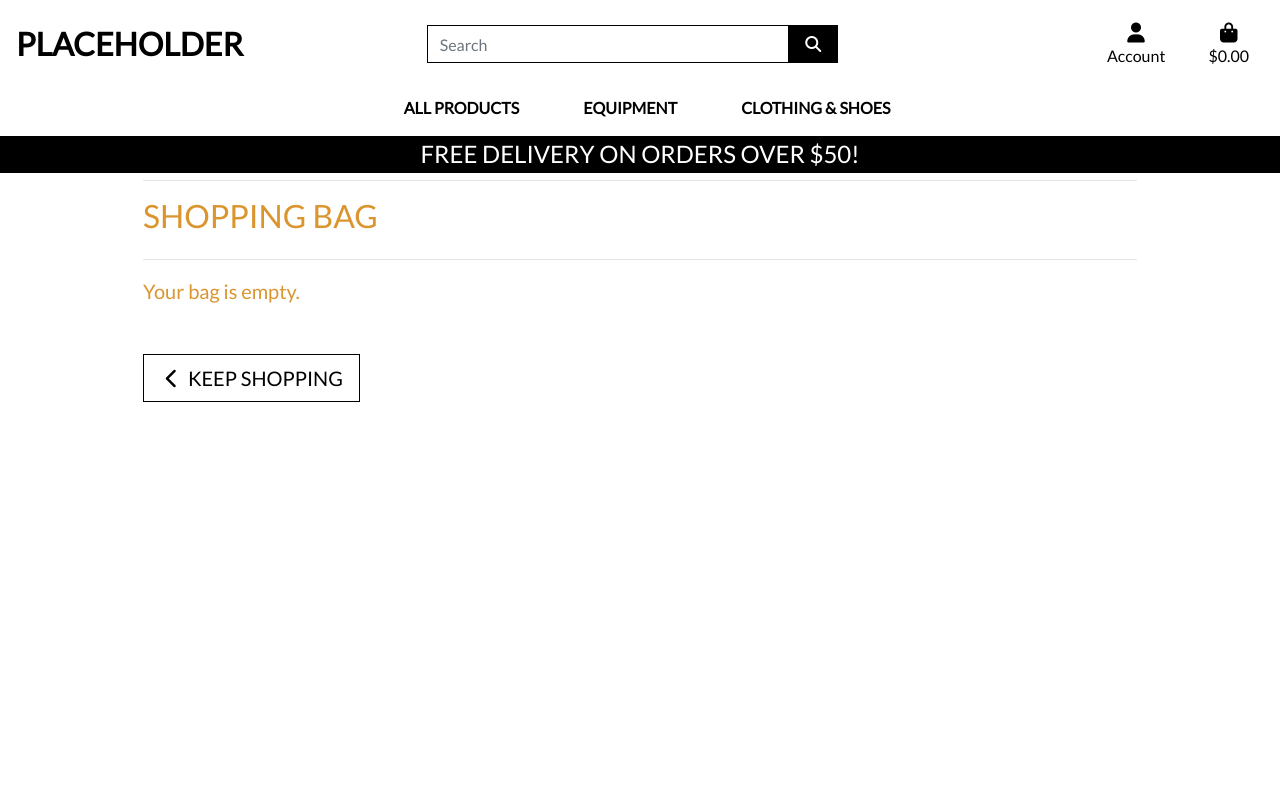
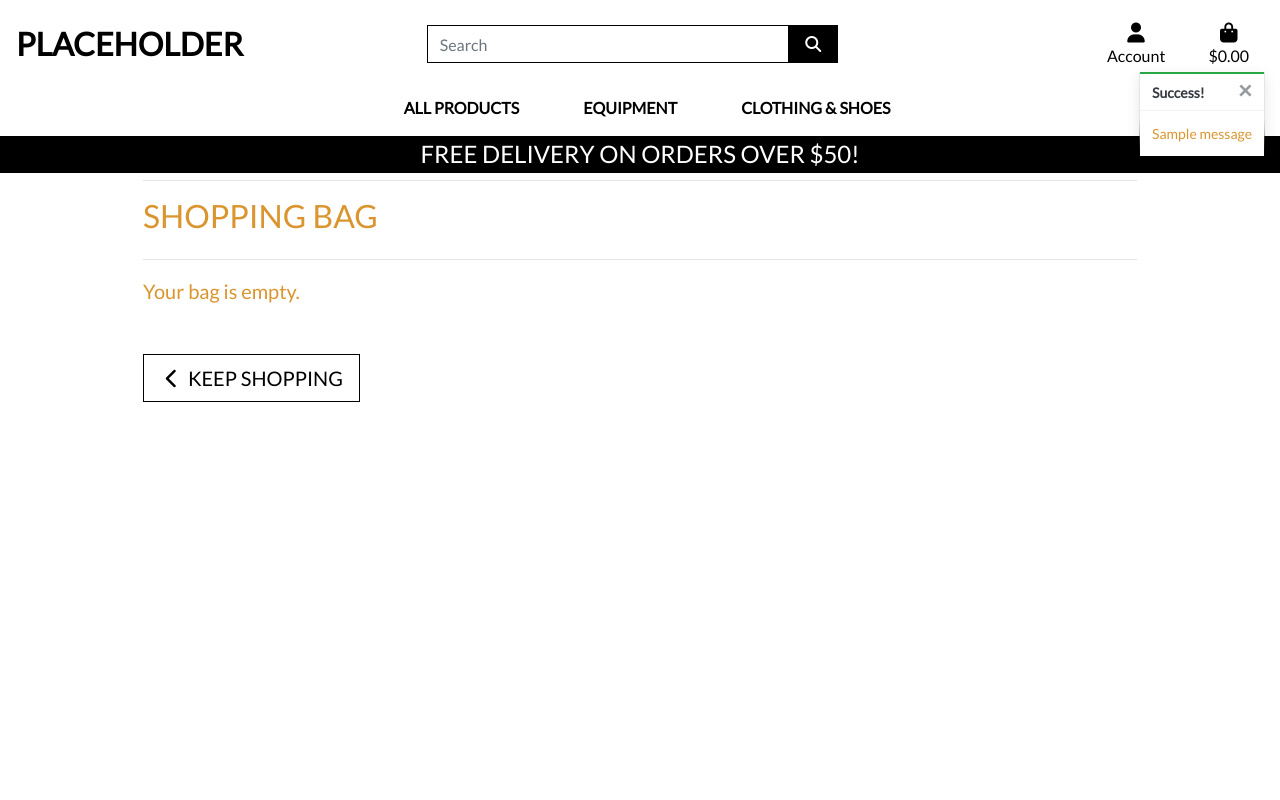
Before and after one commit to Code-Institute-Submissions/DaniellaMinyo-Milestone4, a Django app: page /bag/ in a window 1280 px wide. Run offline with Django 3.2, Linux system fonts and the light colour scheme; tables that the repository leaves empty hold one stand-in row (values such as "Sample post"); one stand-in notice (Sample message) is shown; some libraries are stand-ins or nearby versions.

Commit message:
add toasts

```diff
--- a/Milestone4/settings.py
+++ b/Milestone4/settings.py
@@ -79,6 +79,8 @@ TEMPLATES = [
         },
     },
 ]
+
+MESSAGE_STORAGE = 'django.contrib.messages.storage.session.SessionStorage'
 
 AUTHENTICATION_BACKENDS = [
     # Needed to login by username in Django admin, regardless of `allauth`
--- a/bag/views.py
+++ b/bag/views.py
@@ -1,5 +1,7 @@
 from django.shortcuts import render, redirect, reverse, HttpResponse
+from django.contrib import messages
 
+from products.models import Product
 # Create your views here.
 
 
@@ -12,6 +14,7 @@ def view_bag(request):
 def add_to_bag(request, item_id):
     """ Add a quantity of the specified product to the shopping bag """
 
+    product = Product.objects.get(pk=item_id)
     quantity = int(request.POST.get('quantity'))
     redirect_url = request.POST.get('redirect_url')
     size = None
@@ -32,6 +35,7 @@ def add_to_bag(request, item_id):
             bag[item_id] += quantity
         else:
             bag[item_id] = quantity
+            messages.success(request, f'Added {product.name} to your bag')
 
     request.session['bag'] = bag
     return redirect(redirect_url)
--- a/static/css/base.css
+++ b/static/css/base.css
@@ -99,8 +99,26 @@ a.category-badge > span.badge:hover {
 .btt-link,
 .update-link,
 .remove-item {
-    cursor: pointer;
+    cursor: pointer!important;
 }
+
+/* ------------------------------- bootstrap toasts */
+
+.message-container {
+    position: fixed;
+    top: 72px;
+    right: 15px;
+    z-index: 99999999999;
+}
+
+.custom-toast {
+    overflow: visible;
+}
+
+.toast-capper {
+    height: 2px;
+}
+
 
 /* -------------------------------- Media Queries */
 
--- a/templates/base.html
+++ b/templates/base.html
@@ -114,7 +114,21 @@
     </header>
 
     {% if messages %}
-        <div class="message-container"></div>
+        <div class="message-container">
+          {% for message in messages %}
+                {% with message.level as level %}
+                    {% if level == 40 %}
+                        {% include 'includes/toasts/toast_error.html' %}
+                    {% elif level == 30 %}
+                        {% include 'includes/toasts/toast_warning.html' %}
+                    {% elif level == 25 %}
+                        {% include 'includes/toasts/toast_success.html' %}
+                    {% else %}
+                        {% include 'includes/toasts/toast_info.html' %}
+                    {% endif %}
+                {% endwith %}
+          {% endfor %}
+        </div>
     {% endif %}
 
     {% block page_header %}
@@ -124,6 +138,9 @@
     {% endblock %}
 
     {% block postloadjs %}
+      <script type="text/javascript">
+        $('.toast').toast('show');
+      </script>
     {% endblock %}
 
   </body>
--- /dev/null
+++ b/templates/includes/toasts/toast_success.html
@@ -0,0 +1,13 @@
+<div class="toast custom-toast rounded-0 border-top-0" data-autohide="false">
+    <div class="arrow-up arrow-success"></div>
+    <div class="w-100 toast-capper bg-success"></div>
+    <div class="toast-header bg-white text-dark">
+        <strong class="mr-auto">Success!</strong>
+        <button type="button" class="ml-2 mb-1 close text-dark" data-dismiss="toast" aria-label="Close">
+            <span aria-hidden="true">&times;</span>
+        </button>
+    </div>
+    <div class="toast-body bg-white">
+        {{ message }}
+    </div>
+</div>
```
Also changed, not shown: templates/includes/toasts/toast_error.html (added, +13 -0 lines), templates/includes/toasts/toast_info.html (added, +13 -0 lines), templates/includes/toasts/toast_warning.html (added, +13 -0 lines).
